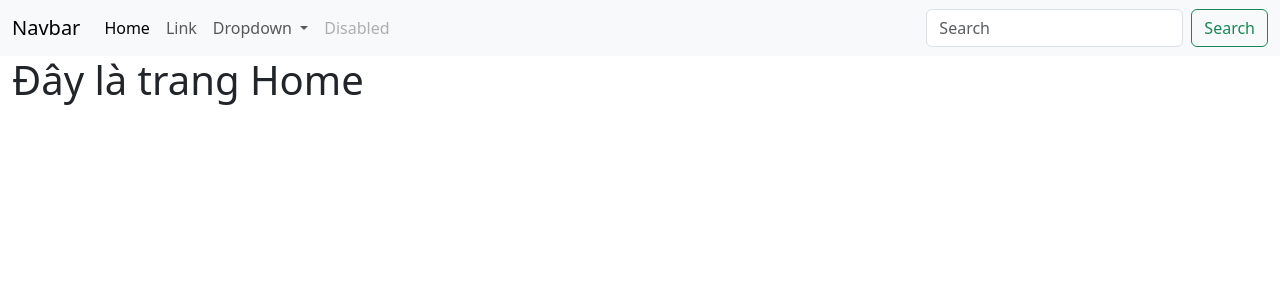
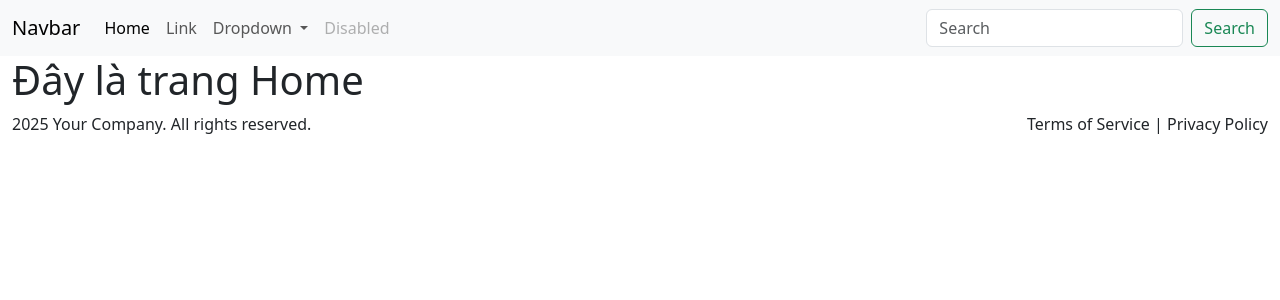
Before and after one commit to hoangbv1406/datn-sd63-nochtech-store, an Angular app in the folder shopapp-frontend/: page / in a window 1280 px wide. Shown: the top 300 px of the page. Built offline with nearby package versions, Linux system fonts and the light colour scheme.

Commit message:
feat: add footer content with copyright and links

```diff
--- a/shopapp-frontend/src/app/components/footer/footer.component.html
+++ b/shopapp-frontend/src/app/components/footer/footer.component.html
@@ -1,2 +1,13 @@
 <!-- File: footer.component.html -->
-<footer></footer>
+<footer>
+    <div class="container-fluid">
+        <div class="row">
+            <div class="col-md-6">
+                <p class="text-start">2025 Your Company. All rights reserved.</p>
+            </div>
+            <div class="col-md-6">
+                <p class="text-end">Terms of Service | Privacy Policy</p>
+            </div>
+        </div>
+    </div>
+</footer>
```
